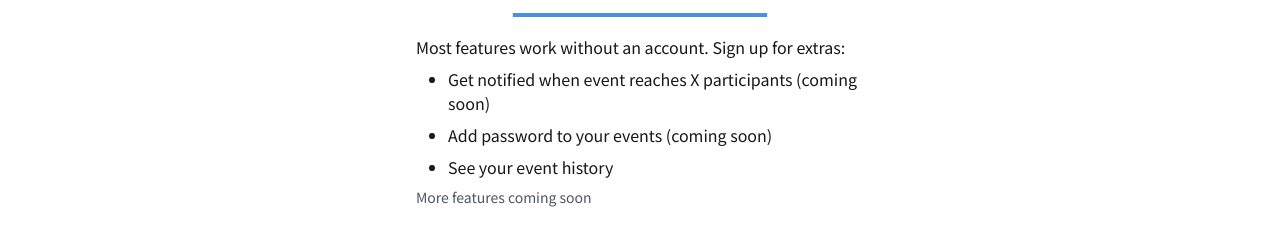
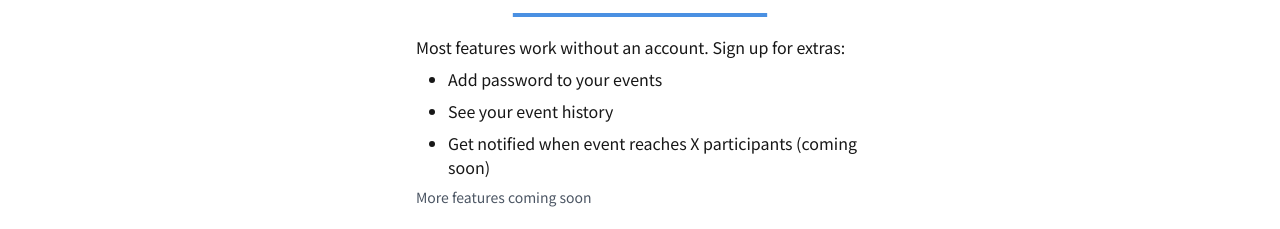
Before and after one commit to takumitoma/itsu-aiteru-scheduler, a Next.js app: page /en/sign-up in a window 1280 px wide. Shown: the part 141-370 px from the top of the page. Built offline with nearby package versions, Linux system fonts and the light colour scheme; no server answers.

Commit message:
fix: minor changes to sign up page text

```diff
--- a/messages/ja.json
+++ b/messages/ja.json
@@ -225,7 +225,7 @@
   },
   "SignUp": {
     "createAccount": "無料アカウントを作成",
-    "accountOptional": "アカウントがなくても主な機能は使えます。登録すると追加機能が使えます：",
+    "accountOptional": "アカウントがなくても主な機能はご利用いただけますが、登録すると追加機能もご利用いただけます。",
     "featureNotification": "イベント参加者数が X 人に達したら通知を受け取る",
     "featurePassword": "イベントにパスワードを設定",
     "featureHistory": "イベント履歴を確認",
--- a/src/app/[locale]/sign-up/page.tsx
+++ b/src/app/[locale]/sign-up/page.tsx
@@ -13,9 +13,9 @@ export default async function SignUpPage() {
       <section className="w-full space-y-2">
         <p>{t('accountOptional')}</p>
         <ul className="ml-8 list-outside list-disc space-y-2">
+          <li>{t('featurePassword')} </li>
+          <li>{t('featureHistory')}</li>
           <li>{t('featureNotification')} (coming soon)</li>
-          <li>{t('featurePassword')} (coming soon)</li>
-          <li>{t('featureHistory')}</li>
         </ul>
         <p className="mt-4 text-sm text-gray-600">{t('comingSoon')}</p>
       </section>
```
